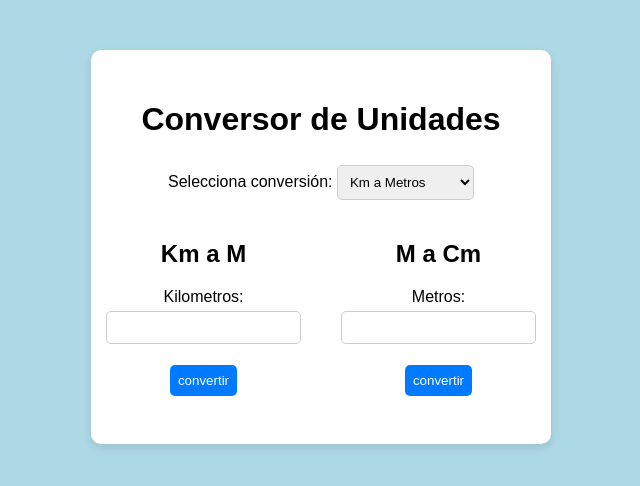
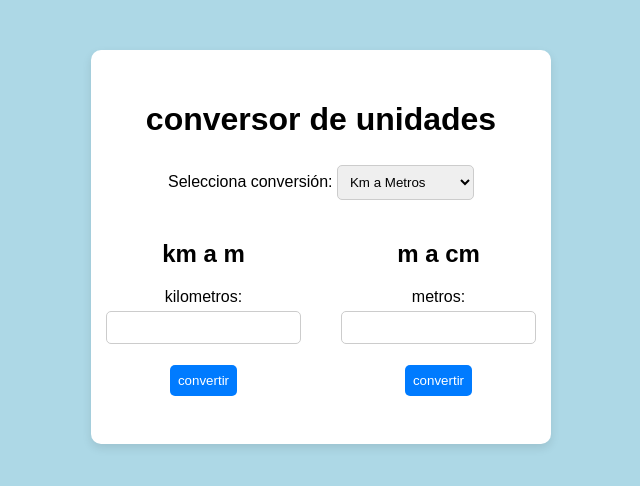
Before and after one commit to agustin-silva2026/coversor-unidades, a plain HTML site: page index.html in a window 1280 px wide. Shown: the whole page, without its empty margins (319-959 px from the left). Drawn offline with Linux system fonts and the light colour scheme.

Commit message:
Update index.html

```diff
--- a/index.html
+++ b/index.html
@@ -41,10 +41,8 @@
     </style>
 </head>
 <body>
-
     <div class="contenedor-principal">
-        <h1>Conversor de Unidades</h1>
-
+        <h1>conversor de unidades</h1>
         <p>
             Selecciona conversión:
             <select id="tipoConversion">
@@ -52,23 +50,21 @@
                 <option value="m_cm">M a Centímetros</option>
             </select>
         </p>
-
         <div class="contenedor">
             <div>
-                <h2>Km a M</h2>
-                <p>Kilometros: <input type="number" id="entradaKm" step="0.1" onchange="convertirKm()"></p>
+                <h2>km a m</h2>
+                <p>kilometros: <input type="number" id="entradaKm" step="0.1" onchange="convertirKm()"></p>
                 <button onclick="convertirKm()">convertir</button>
                 <h3 id="salidaKm"></h3>
             </div>
             <div>
-                <h2>M a Cm</h2>
-                <p>Metros: <input type="number" id="entradaM" step="0.1" onchange="convertirM()"></p>
+                <h2>m a cm</h2>
+                <p>metros: <input type="number" id="entradaM" step="0.1" onchange="convertirM()"></p>
                 <button onclick="convertirM()">convertir</button>
                 <h3 id="salidaM"></h3>
             </div>
         </div>
     </div>
-
     <script>
         function convertirKm() {
             var opcion = document.getElementById("tipoConversion").value;
@@ -82,8 +78,6 @@
         }
         function convertirM() {
             var opcion = document.getElementById("tipoConversion").value;
-
-            // Verifica que la opción seleccionada sea la de m a cm
             if (opcion === "m_cm") {
                 var valor = document.getElementById("entradaM").value;
                 valor = parseFloat(valor);
@@ -92,6 +86,5 @@
             }
         }
     </script>
-
 </body>
 </html>
```
